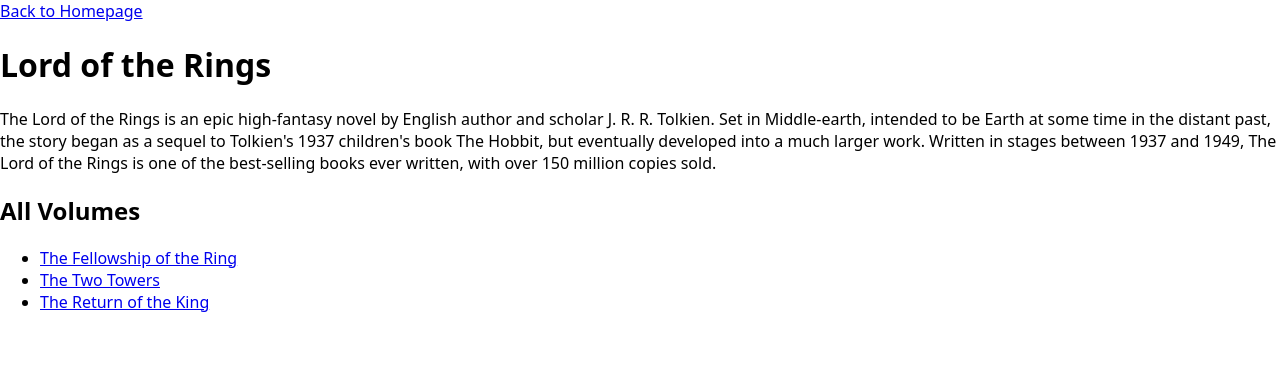
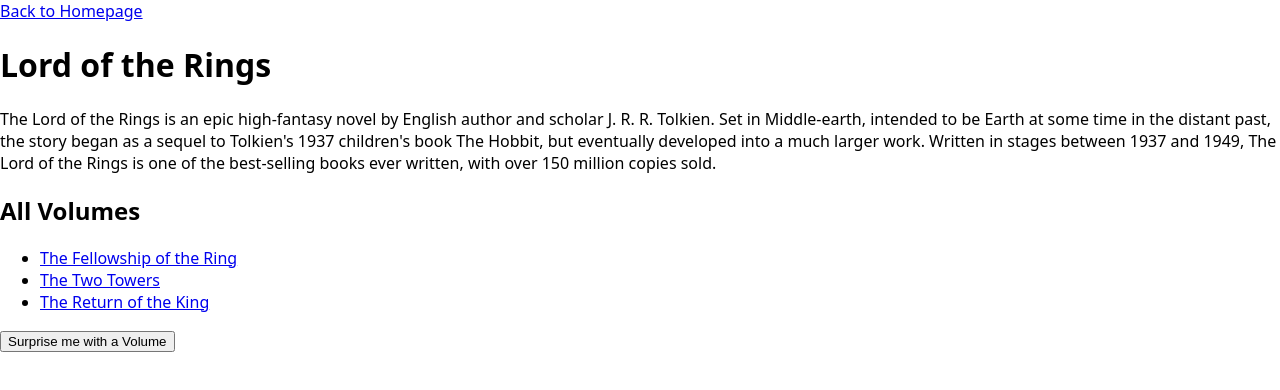
Before and after one commit to tejue/lotr-app, a Next.js app: page /volumes in a window 1280 px wide. Shown: the top 390 px of the page. Built offline with nearby package versions, Linux system fonts and the light colour scheme.

Commit message:
add random button

```diff
--- a/pages/volumes/index.js
+++ b/pages/volumes/index.js
@@ -4,8 +4,20 @@
 import { volumes } from "../../lib/data";
 import { introduction } from "../../lib/data";
 
+import { slug } from "./[slug]";
+
 export default function Volumes() {
   const router = useRouter();
+
+  function getRandomElement(array) {
+    return array[Math.floor(Math.random() * array.length)];
+  }
+
+  const handleButtonClick = () => {
+    const randomVolume = getRandomElement(volumes);
+    const randomPage = randomVolume.slug;
+    window.location.href = `volumes/${randomPage}`;
+  };
 
   return (
     <>
@@ -21,6 +33,7 @@
           </li>
         ))}
       </ul>
+      <button onClick={handleButtonClick}>Surprise me with a Volume</button>
     </>
   );
 }
```
